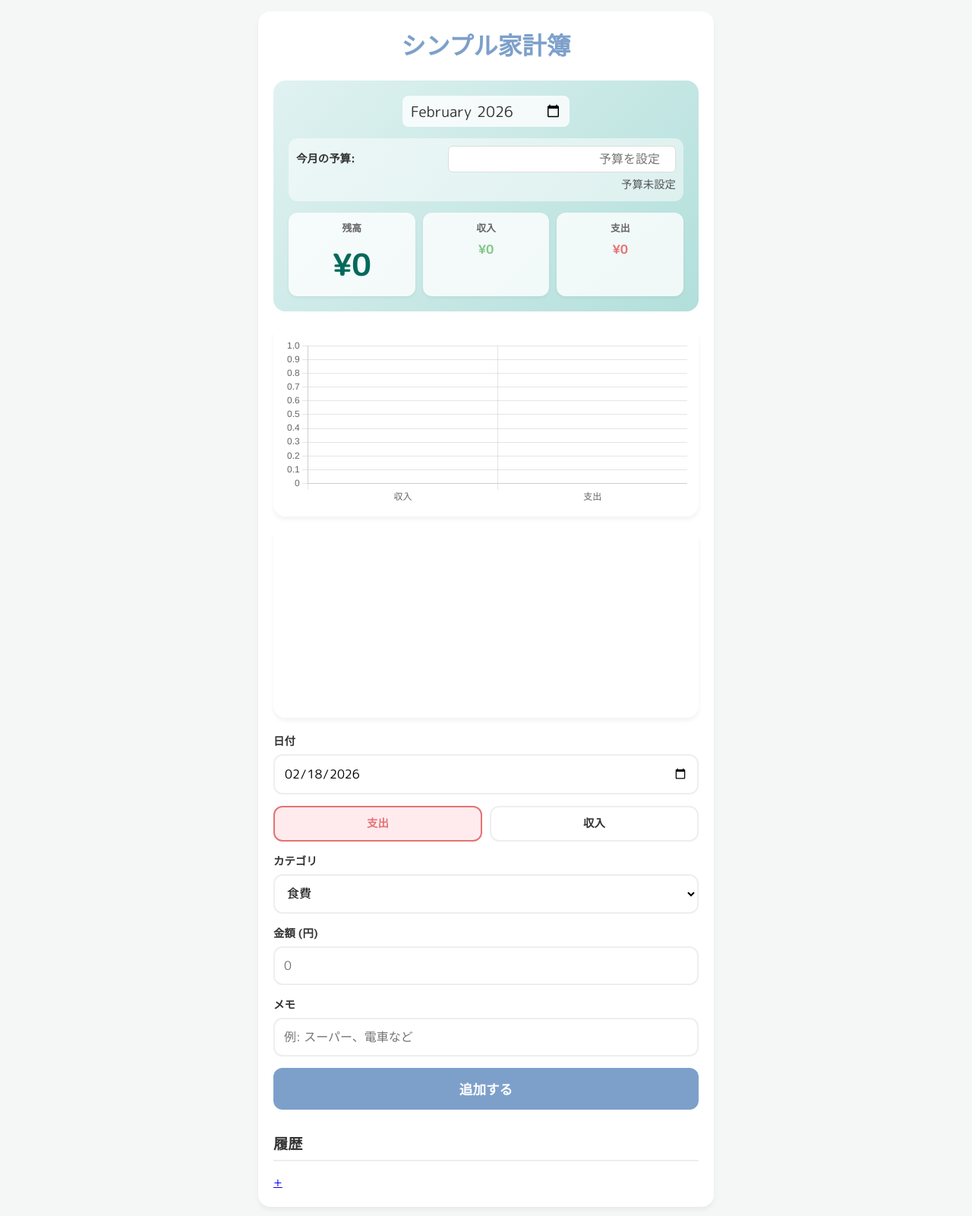
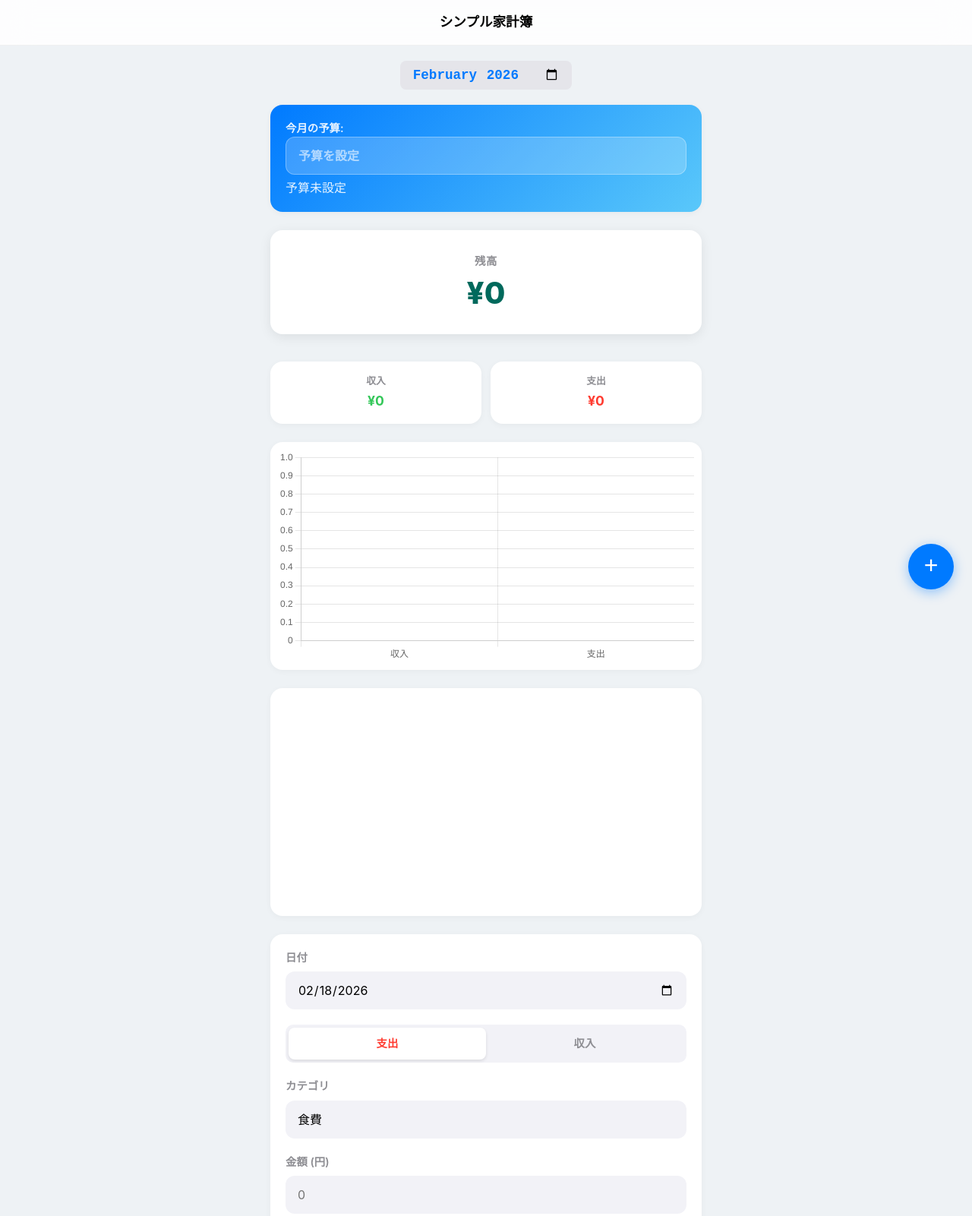
Before and after one commit to kayuki1976/kakeibo, a plain HTML site: page kakeibo.html in a window 1280 px wide. Shown: the top 1601 px of the page at 76% size. Drawn offline with nearby package versions, Linux system fonts and the light colour scheme.

Commit message:
Add files via upload

```diff
--- a/style.css
+++ b/style.css
@@ -1,127 +1,160 @@
 :root {
-    --primary-color: #7da0ca;
-    /* Pastel Blue */
-    --accent-expense: #e57373;
-    /* Pastel Red */
-    --accent-income: #81c784;
-    /* Pastel Green */
-    --bg-color: #f4f7f6;
-    --card-bg: #ffffff;
-    --text-color: #333333;
+    --primary-color: #007AFF;
+    /* iOS Blue */
+    --accent-expense: #FF3B30;
+    /* iOS Red */
+    --accent-income: #34C759;
+    /* iOS Green */
+    --bg-color: #F2F2F7;
+    /* iOS System Gray 6 */
+    --card-bg: #FFFFFF;
+    --text-primary: #000000;
+    --text-secondary: #8E8E93;
     --border-radius: 16px;
-    --shadow: 0 4px 6px rgba(0, 0, 0, 0.05);
+    --shadow-sm: 0 2px 8px rgba(0, 0, 0, 0.04);
+    --shadow-md: 0 4px 16px rgba(0, 0, 0, 0.08);
+    --font-heading: 'M PLUS Rounded 1c', sans-serif;
+    --font-body: -apple-system, BlinkMacSystemFont, "Segoe UI", Roboto, Helvetica, Arial, sans-serif;
+    --header-height: 60px;
 }
 
 * {
     box-sizing: border-box;
     margin: 0;
     padding: 0;
+    -webkit-tap-highlight-color: transparent;
 }
 
 body {
-    font-family: 'M PLUS Rounded 1c', sans-serif;
+    font-family: var(--font-body);
     background-color: var(--bg-color);
-    color: var(--text-color);
-    line-height: 1.6;
-    display: flex;
-    justify-content: center;
-    min-height: 100vh;
-    padding: 15px;
-    /* Reduced padding for mobile */
+    color: var(--text-primary);
+    line-height: 1.5;
+    font-size: 16px;
+    /* Minimum 16px for legibility */
+    padding-top: calc(var(--header-height) + 20px);
+    /* Space for fixed header */
+    padding-bottom: 80px;
+    /* Space for FAB or bottom nav */
     overflow-x: hidden;
-    /* Prevent horizontal scroll */
-    font-size: 16px;
-    /* Base font size */
+    -webkit-font-smoothing: antialiased;
 }
 
+/* Container limits width on larger screens */
 .container {
     width: 100%;
     max-width: 600px;
-    /* Slight increase for larger phones/tablets */
-    background-color: var(--card-bg);
-    padding: 20px;
-    /* Reduced padding */
-    border-radius: var(--border-radius);
-    box-shadow: var(--shadow);
+    margin: 0 auto;
+    padding: 0 16px;
+}
+
+/* Fixed Header */
+header {
+    position: fixed;
+    top: 0;
+    left: 0;
+    width: 100%;
+    height: var(--header-height);
+    background: rgba(255, 255, 255, 0.85);
+    backdrop-filter: blur(20px);
+    -webkit-backdrop-filter: blur(20px);
+    display: flex;
+    align-items: center;
+    justify-content: center;
+    z-index: 1000;
+    border-bottom: 1px solid rgba(0, 0, 0, 0.05);
 }
 
 header h1 {
-    text-align: center;
-    margin-bottom: 20px;
-    color: var(--primary-color);
+    font-family: var(--font-heading);
+    font-size: 1.1rem;
+    font-weight: 700;
+    color: var(--text-primary);
+    margin: 0;
+}
+
+/* Card Common Styles */
+.card,
+.chart-container,
+.input-section,
+.list-section,
+.advice-bubble,
+.budget-container,
+.section-card {
+    background: var(--card-bg);
+    border-radius: var(--border-radius);
+    padding: 20px;
+    margin-bottom: 24px;
+    /* Increased spacing */
+    box-shadow: var(--shadow-sm);
 }
 
 /* Summary Section */
 .summary-section {
-    margin-bottom: 20px;
-    background: linear-gradient(135deg, #e0f2f1 0%, #b2dfdb 100%);
-    padding: 20px;
-    border-radius: var(--border-radius);
+    margin-bottom: 24px;
 }
 
 .month-selector {
     text-align: center;
-    margin-bottom: 15px;
+    margin-bottom: 20px;
 }
 
 #month-picker {
-    font-size: 1.2rem;
-    padding: 5px 10px;
+    font-size: 1.1rem;
+    padding: 8px 16px;
+    border: none;
+    background: #E5E5EA;
+    /* System Gray 5 */
     border-radius: 8px;
-    border: none;
-    background: rgba(255, 255, 255, 0.8);
-    color: var(--text-color);
-    font-family: inherit;
+    color: var(--primary-color);
+    font-weight: 600;
     cursor: pointer;
 }
 
+/* Budget Styling */
 .budget-container {
-    background: rgba(255, 255, 255, 0.5);
-    padding: 10px;
-    border-radius: 12px;
-    margin-bottom: 15px;
-}
-
-.budget-input-group {
-    display: flex;
-    justify-content: space-between;
-    align-items: center;
-    margin-bottom: 5px;
+    background: linear-gradient(135deg, #007AFF 0%, #5AC8FA 100%);
+    color: white;
+    /* Overriding common card padding */
 }
 
 .budget-input-group label {
     margin: 0;
     font-size: 0.9rem;
+    color: rgba(255, 255, 255, 0.9);
 }
 
 #monthly-budget {
-    width: 60%;
-    padding: 5px;
-    border: 1px solid #ddd;
-    border-radius: 6px;
-    text-align: right;
+    background: rgba(255, 255, 255, 0.2);
+    border: 1px solid rgba(255, 255, 255, 0.3);
+    color: white;
+    font-weight: bold;
+}
+
+#monthly-budget::placeholder {
+    color: rgba(255, 255, 255, 0.6);
 }
 
 .budget-status {
-    font-size: 0.9rem;
-    text-align: right;
-    color: #555;
+    color: rgba(255, 255, 255, 0.9);
+    margin-top: 5px;
 }
 
 .budget-alert {
-    background-color: #ffebee;
-    color: #c62828;
+    background-color: rgba(255, 255, 255, 0.9);
+    color: var(--accent-expense);
     padding: 8px;
     border-radius: 8px;
-    margin-top: 8px;
+    margin-top: 10px;
     font-weight: bold;
     text-align: center;
-    border: 1px solid #ffcdd2;
     animation: shake 0.5s;
 }
 
 @keyframes shake {
-    0% {
+
+    0%,
+    100% {
         transform: translateX(0);
     }
 
@@ -129,203 +162,124 @@ header h1 {
         transform: translateX(-5px);
     }
 
-    50% {
+    75% {
         transform: translateX(5px);
-    }
-
-    75% {
-        transform: translateX(-5px);
-    }
-
-    100% {
-        transform: translateX(0);
     }
 }
 
+/* Balance Cards Layout */
 .summary-cards {
-    display: flex;
-    gap: 10px;
+    display: grid;
+    grid-template-columns: 1fr 1fr;
+    gap: 12px;
 }
 
-.card {
-    flex: 1;
-    background: rgba(255, 255, 255, 0.8);
-    padding: 10px;
-    border-radius: 12px;
+/* Balance takes full width */
+.balance-card {
+    grid-column: 1 / -1;
+    background: var(--card-bg);
     text-align: center;
-    box-shadow: 0 2px 4px rgba(0, 0, 0, 0.05);
+    padding: 30px 20px;
+    position: relative;
+    overflow: hidden;
+    box-shadow: var(--shadow-md);
+    z-index: 1;
 }
 
-.card h3 {
-    font-size: 0.8rem;
-    margin-bottom: 5px;
-    color: #666;
+.balance-card h3 {
+    font-size: 0.9rem;
+    color: var(--text-secondary);
+    margin-bottom: 8px;
+    text-transform: uppercase;
+    letter-spacing: 0.5px;
 }
 
-.card p {
-    font-weight: bold;
-    font-size: 1rem;
+#total-balance {
+    font-size: 2.5rem;
+    font-weight: 800;
+    color: var(--text-primary);
+    line-height: 1.2;
+}
+
+.income-card,
+.expense-card {
+    text-align: center;
+    padding: 16px;
+    margin-bottom: 0;
+    /* Reset margin for grid items */
+}
+
+.income-card h3,
+.expense-card h3 {
+    font-size: 0.8rem;
+    color: var(--text-secondary);
+    margin-bottom: 4px;
 }
 
 .income-card p {
     color: var(--accent-income);
+    font-weight: 700;
+    font-size: 1.1rem;
 }
 
 .expense-card p {
     color: var(--accent-expense);
+    font-weight: 700;
+    font-size: 1.1rem;
 }
 
-.balance-card p {
-    color: var(--text-color);
-}
-
-/* Chart Section */
-.chart-section {
-    margin-bottom: 20px;
-}
-
-.chart-container {
-    background: white;
-    padding: 15px;
-    border-radius: var(--border-radius);
-    box-shadow: var(--shadow);
-    margin-bottom: 15px;
+/* Input Section */
+.input-section {
     position: relative;
-    height: 250px;
-    /* Limits chart height */
-}
-
-/* Advice Section */
-.advice-section {
-    margin-bottom: 20px;
-}
-
-.advice-bubble {
-    background-color: #fff9c4;
-    /* Light Yellow */
-    padding: 15px;
-    border-radius: 12px;
-    border-left: 5px solid #fbc02d;
-    color: #555;
-    font-size: 0.95rem;
-    position: relative;
-    box-shadow: var(--shadow);
-}
-
-.advice-bubble::before {
-    content: '💡';
-    margin-right: 5px;
-}
-
-/* Category Input & Tags */
-select#category {
-    width: 100%;
-    padding: 12px;
-    border: 2px solid #eee;
-    border-radius: 12px;
-    font-size: 1rem;
-    background-color: white;
-    font-family: inherit;
-    cursor: pointer;
-}
-
-.category-tag {
-    display: inline-block;
-    font-size: 0.75rem;
-    padding: 2px 8px;
-    border-radius: 10px;
-    background-color: #eee;
-    color: #666;
-    margin-top: 4px;
-    margin-right: 5px;
-}
-
-.tag-food {
-    background-color: #ffe0b2;
-    color: #e65100;
-}
-
-/* Orange */
-.tag-transport {
-    background-color: #bbdefb;
-    color: #0d47a1;
-}
-
-/* Blue */
-.tag-daily {
-    background-color: #e1bee7;
-    color: #4a148c;
-}
-
-/* Purple */
-.tag-utilities {
-    background-color: #fff9c4;
-    color: #f57f17;
-}
-
-/* Yellow */
-.tag-other {
-    background-color: #f5f5f5;
-    color: #616161;
-}
-
-/* Grey */
-
-.balance-section {
-    display: none;
-    /* Hide old balance section */
-}
-
-/* Home Page Styles */
-
-.balance-section h2 {
-    font-size: 1rem;
-    color: #555;
-    margin-bottom: 5px;
-}
-
-#total-balance {
-    font-size: 2.5rem;
-    font-weight: bold;
-    color: #00695c;
-}
-
-.input-section {
-    margin-bottom: 30px;
+    background: var(--card-bg);
 }
 
 .form-group {
-    margin-bottom: 15px;
+    margin-bottom: 20px;
 }
 
 label {
     display: block;
-    margin-bottom: 5px;
-    font-weight: bold;
+    margin-bottom: 8px;
+    font-weight: 600;
     font-size: 0.9rem;
+    color: var(--text-secondary);
 }
 
+/* Mobile-friendly Inputs */
 input[type="text"],
 input[type="number"],
-input[type="date"] {
+input[type="date"],
+select {
     width: 100%;
-    padding: 12px;
-    border: 2px solid #eee;
+    height: 50px;
+    /* Large touch target */
+    padding: 0 16px;
+    border: none;
     border-radius: 12px;
+    background-color: #F2F2F7;
+    /* Input field background */
     font-size: 1rem;
-    transition: border-color 0.3s;
+    color: var(--text-primary);
+    -webkit-appearance: none;
+    appearance: none;
     font-family: inherit;
+    transition: background-color 0.2s;
 }
 
-input:focus {
-    border-color: var(--primary-color);
+input:focus,
+select:focus {
     outline: none;
+    background-color: #E5E5EA;
 }
 
-/* Toggle Switch Style for Income/Expense */
+/* Segmented Control for Radio Buttons */
 .toggle-group {
     display: flex;
-    gap: 10px;
+    background-color: #F2F2F7;
+    padding: 4px;
+    border-radius: 10px;
+    position: relative;
 }
 
 .toggle-group input[type="radio"] {
@@ -336,94 +290,131 @@ input:focus {
     flex: 1;
     text-align: center;
     padding: 10px;
-    border-radius: 12px;
+    font-size: 0.9rem;
+    font-weight: 600;
     cursor: pointer;
-    border: 2px solid #eee;
-    transition: all 0.3s;
-    font-weight: bold;
+    border-radius: 8px;
+    color: var(--text-secondary);
+    transition: all 0.3s cubic-bezier(0.4, 0.0, 0.2, 1);
+    z-index: 1;
+    border: none;
     margin: 0;
 }
 
-.expense-label:hover,
+/* Valid Selectors for Highlight */
 #expense:checked+.expense-label {
-    background-color: #ffebee;
-    border-color: var(--accent-expense);
+    background-color: white;
     color: var(--accent-expense);
+    box-shadow: 0 2px 4px rgba(0, 0, 0, 0.1);
 }
 
-.income-label:hover,
 #income:checked+.income-label {
-    background-color: #e8f5e9;
-    border-color: var(--accent-income);
+    background-color: white;
     color: var(--accent-income);
+    box-shadow: 0 2px 4px rgba(0, 0, 0, 0.1);
 }
 
+/* Add Button */
 #add-btn {
     width: 100%;
-    padding: 15px;
+    height: 56px;
     background-color: var(--primary-color);
     color: white;
     border: none;
-    border-radius: 12px;
+    border-radius: 14px;
     font-size: 1.1rem;
-    font-weight: bold;
+    font-weight: 700;
     cursor: pointer;
-    transition: background-color 0.3s, transform 0.1s;
-}
-
-#add-btn:hover {
-    background-color: #5d8ab9;
+    box-shadow: 0 4px 12px rgba(0, 122, 255, 0.3);
+    transition: transform 0.1s;
+    display: flex;
+    align-items: center;
+    justify-content: center;
 }
 
 #add-btn:active {
     transform: scale(0.98);
 }
 
+#add-btn:hover {
+    background-color: #0062CC;
+}
+
+/* FAB (Floating Action Button) */
+.fab {
+    position: fixed;
+    bottom: 24px;
+    right: 24px;
+    width: 60px;
+    height: 60px;
+    border-radius: 30px;
+    background-color: var(--primary-color);
+    color: white;
+    display: flex;
+    align-items: center;
+    justify-content: center;
+    box-shadow: 0 4px 16px rgba(0, 122, 255, 0.4);
+    z-index: 900;
+    cursor: pointer;
+    text-decoration: none;
+    font-size: 2rem;
+    transition: transform 0.2s;
+    font-family: sans-serif;
+    /* Ensure + looks right */
+    padding-bottom: 4px;
+    /* Adjust vertical centering of + */
+}
+
+.fab:active {
+    transform: scale(0.95);
+}
+
+/* List Section */
 .list-section h2 {
     font-size: 1.2rem;
-    margin-bottom: 15px;
-    border-bottom: 2px solid #eee;
-    padding-bottom: 5px;
+    margin-bottom: 20px;
+    font-weight: 700;
 }
 
-#entry-list {
+.list-section ul {
     list-style: none;
+    /* Removed default bullets */
 }
 
 .entry-item {
+    background: white;
+    padding: 16px;
+    border-radius: 16px;
+    margin-bottom: 12px;
     display: flex;
+    align-items: center;
     justify-content: space-between;
-    align-items: center;
-    padding: 15px;
-    background-color: #f9f9f9;
-    border-radius: 12px;
-    margin-bottom: 10px;
-    transition: transform 0.2s;
-}
-
-.entry-item:hover {
-    transform: translateX(5px);
+    box-shadow: var(--shadow-sm);
+    border: 1px solid rgba(0, 0, 0, 0.02);
 }
 
 .entry-info {
-    flex-grow: 1;
+    display: flex;
+    flex-direction: column;
 }
 
 .entry-date {
-    font-size: 0.8rem;
-    color: #888;
+    font-size: 12px;
+    color: var(--text-secondary);
+    margin-bottom: 4px;
 }
 
 .entry-memo {
-    font-weight: bold;
-    font-size: 1rem;
-    margin-top: 2px;
+    font-size: 16px;
+    font-weight: 600;
+    color: var(--text-primary);
 }
 
 .entry-amount {
-    font-weight: bold;
-    font-size: 1.1rem;
-    margin-right: 15px;
+    font-size: 18px;
+    font-weight: 700;
+    margin-left: auto;
+    margin-right: 12px;
 }
 
 .amount-expense {
@@ -437,57 +428,65 @@ input:focus {
 .delete-btn {
     background: none;
     border: none;
-    color: #ccc;
+    color: #C7C7CC;
     font-size: 1.2rem;
     cursor: pointer;
-    transition: color 0.3s;
-    padding: 5px;
+    padding: 8px;
 }
 
 .delete-btn:hover {
     color: var(--accent-expense);
 }
 
-/* Home Page Styles */
-.welcome-container {
-    text-align: center;
-    padding: 50px 30px;
-    display: flex;
-    flex-direction: column;
-    align-items: center;
-    justify-content: center;
-    gap: 20px;
+/* Chart Containers */
+.chart-container {
+    height: 300px;
+    position: relative;
+    padding: 10px;
+    background: white;
+    /* Ensure bg is white */
 }
 
-.welcome-container h1 {
-    color: var(--primary-color);
-    margin: 0;
+/* Animations */
+@keyframes slideUp {
+    from {
+        transform: translateY(20px);
+        opacity: 0;
+    }
+
+    to {
+        transform: translateY(0);
+        opacity: 1;
+    }
 }
 
-.welcome-container p {
-    color: #666;
-    margin-bottom: 30px;
+.card,
+.entry-item {
+    animation: slideUp 0.3s ease-out;
 }
 
-.nav-btn {
-    display: inline-block;
-    padding: 15px 40px;
-    background-color: var(--accent-income);
-    color: white;
-    text-decoration: none;
-    border-radius: 50px;
-    font-size: 1.2rem;
-    font-weight: bold;
-    box-shadow: 0 4px 10px rgba(129, 199, 132, 0.3);
-    transition: all 0.3s ease;
+/* Advice Bubble */
+.advice-bubble {
+    background-color: #FFF9C4;
+    border-left: 5px solid #FBC02D;
+    padding: 15px;
+    margin-bottom: 20px;
+    border-radius: 12px;
 }
 
-.nav-btn:hover {
-    background-color: #66bb6a;
-    transform: translateY(-2px);
-    box-shadow: 0 6px 15px rgba(129, 199, 132, 0.4);
+.advice-bubble::before {
+    content: '💡';
+    margin-right: 5px;
 }
 
-.nav-btn:active {
-    transform: translateY(0);
+/* Responsive adjustments */
+@media (min-width: 601px) {
+    body {
+        background-color: #Eef2f5;
+        padding-top: 80px;
+    }
+
+    .container {
+        padding-top: 0;
+    }
 }
```
Also changed, not shown: manifest.json.
